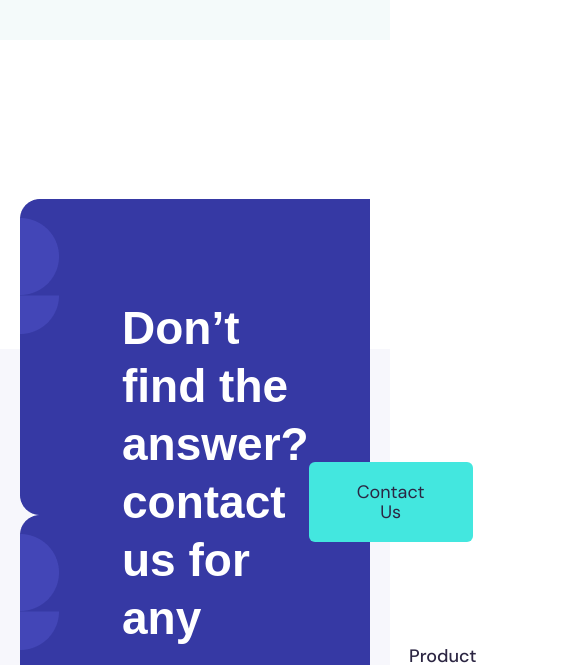
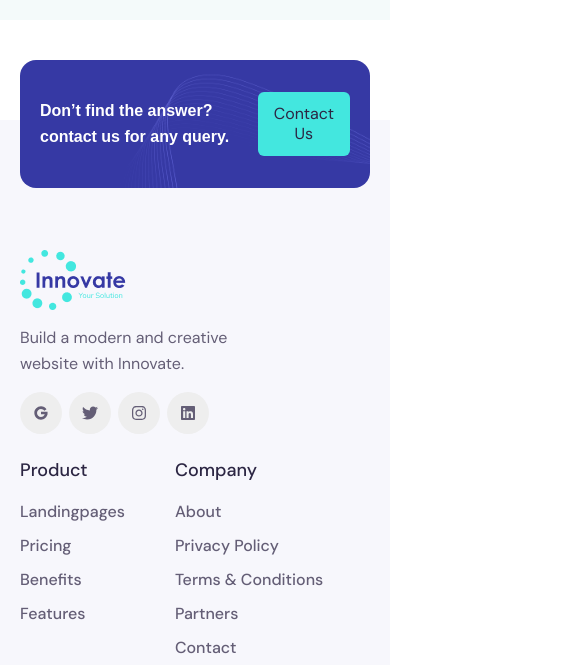
Before and after one commit to nayebislam/Innovatee, a React (Vite) app: page / in a window 390 px wide. Shown: the part 9360-10025 px from the top of the page, 585 px wide, since content can reach past the window. Built offline with nearby package versions, Linux system fonts and the light colour scheme; a web font is replaced by a local one.

Commit message:
footer part responsive added

```diff
--- a/src/components/About/About.jsx
+++ b/src/components/About/About.jsx
@@ -7,7 +7,7 @@ import AboutSlider from './AboutSlider'
 
 const About = () => {
     return (
-        <section className='py-[100px] xl:py-[200px] bg-[#F4FAFA] mb-[309px]'>
+        <section className='py-[90px] xl:py-[200px] bg-[#F4FAFA] '>
             <Container>
                 <div className='xl:flex justify-between items-center'>
                     <div>
--- a/src/components/FotterPart/FotterPart.jsx
+++ b/src/components/FotterPart/FotterPart.jsx
@@ -11,26 +11,26 @@ import { RiTelegram2Fill } from "react-icons/ri";
 
 const FotterPart = () => {
     return (
-        <section className='bg-[#F7F7FC]'>
+        <section className='bg-[#F7F7FC] mt-[100px] xl:mt-[309px]'>
             <Container>
                 <div className='relative'>
 
-                    <div className='absolute left-0 top-[-150px] flex justify-between py-[100px] px-[102px] items-center w-full'
+                    <div className='absolute left-0 top-[-60px] xl:top-[-150px] flex justify-between py-8 px-5 xl:py-[100px] xl:px-[102px] items-center w-full bg-no-repeat bg-center bg-cover rounded-2xl'
                         style={
                             {
                                 backgroundImage: `url(${ContactUsbg})`
                             }
                         }
                     >
-                        <h1 className='max-w-[577px] font-primary font-bold text-[46px] leading-[58px] text-white'>Don’t find the answer? contact us for any query.</h1>
-                        <button className='font-secondary text-lg leading-[20px] text-[#2C2643] py-[20px] px-12 rounded-[6px] bg-secondery cursor-pointer'>Contact Us</button>
+                        <h1 className='max-w-[577px] font-primary font-bold text-[16px] leading-[26px] xl:text-[46px] xl:leading-[58px] text-white'>Don’t find the answer? contact us for any query.</h1>
+                        <button className='font-secondary text-[16px] xl:text-lg leading-[20px] text-[#2C2643] py-3 xl:py-[20px] px-4 xl:px-12 rounded-[6px] bg-secondery cursor-pointer'>Contact Us</button>
                     </div>
-                    <div className=' flex pt-[291px] pb-[86px]'>
+                    <div className='xl:flex pt-[130px] xl:pt-[291px] pb-[50px] xl:pb-[86px]'>
                         <div>
                             <a href="#">
                                 <img src={footerlogo} alt="#footerlogo" />
                             </a>
-                            <p className='max-w-[263px] font-secondary text-[16px] leading-[28px] text-peraColor mt-[28px] mb-[24px]'>Build a modern and creative website with Innovate.</p>
+                            <p className='max-w-[263px] font-secondary text-[16px] leading-[26px] xl:leading-[28px] text-peraColor mt-[15px]  xl:mt-[28px] mb-[15px] xl:mb-[24px]'>Build a modern and creative website with Innovate.</p>
                             <div className='flex gap-[7px]'>
                                 <div className='w-[42px] h-[42px] rounded-full bg-[#EEEEEE] flex justify-center items-center cursor-pointer'>
                                     <CgGoogle className='text-[#645E76]' />
@@ -46,9 +46,9 @@ const FotterPart = () => {
                                 </div>
                             </div>
                         </div>
-                        <div className='flex gap-[81px] ml-[200px]'>
-                            <ul className='flex flex-col gap-[12px]'>
-                                <h2 className='font-secondary font-medium text-lg leading-8 text-titleColor mb-[8px]'>Product</h2>
+                        <div className='flex flex-wrap xl:gap-[81px] xl:ml-[200px] mt-[20px] xl:mt-0'>
+                            <ul className='flex flex-col gap-2 xl:gap-[12px] mr-[50px] xl:mr-0'>
+                                <h2 className='font-secondary font-medium text-lg leading-8 text-titleColor mb-[5px] xl:mb-[8px]'>Product</h2>
                                 <li>
                                     <a className='font-secondary font-medium text-[16px] leading-[26px] text-peraColor' href="#">Landingpages</a>
                                 </li>
@@ -62,8 +62,8 @@ const FotterPart = () => {
                                     <a className='font-secondary font-medium text-[16px] leading-[26px] text-peraColor' href="#">Features</a>
                                 </li>
                             </ul>
-                            <ul className='flex flex-col gap-[12px]'>
-                                <h2 className='font-secondary font-medium text-lg leading-8 text-titleColor mb-[8px]'>Company</h2>
+                            <ul className='flex flex-col gap-2 xl:gap-[12px]'>
+                                <h2 className='font-secondary font-medium text-lg leading-8 text-titleColor mb-[5px] xl:mb-[8px]'>Company</h2>
                                 <li>
                                     <a className='font-secondary font-medium text-[16px] leading-[26px] text-peraColor' href="#">About</a>
                                 </li>
@@ -80,8 +80,8 @@ const FotterPart = () => {
                                     <a className='font-secondary font-medium text-[16px] leading-[26px] text-peraColor' href="#">Contact</a>
                                 </li>
                             </ul>
-                            <ul className='flex flex-col gap-[12px]'>
-                                <h2 className='font-secondary font-medium text-lg leading-8 text-titleColor mb-[8px]'>Resources</h2>
+                            <ul className='flex flex-col gap-2 xl:gap-[12px] mt-[20px] xl:mt-0'>
+                                <h2 className='font-secondary font-medium text-lg leading-8 text-titleColor mb-[5px] xl:mb-[8px]'>Resources</h2>
                                 <li>
                                     <a className='font-secondary font-medium text-[16px] leading-[26px] text-peraColor' href="#">Guides and resources</a>
                                 </li>
@@ -95,9 +95,9 @@ const FotterPart = () => {
                                     <a className='font-secondary font-medium text-[16px] leading-[26px] text-peraColor' href="#">Support</a>
                                 </li>
                             </ul>
-                            <div>
-                                <h2 className='font-secondary font-medium text-lg leading-8 text-titleColor'>Get Latest Updates</h2>
-                                <p className='max-w-[285px] font-secondary font-medium text-[16px] leading-[26px] text-peraColor mb-[32px] mt-[18px]'>Subscribe to our newsletter and get many interesting things every week</p>
+                            <div className='mt-[20px] xl:mt-0'>
+                                <h2 className='font-secondary font-medium text-lg leading-7 xl:leading-8 text-titleColor'>Get Latest Updates</h2>
+                                <p className='max-w-[285px] font-secondary font-medium text-[16px] leading-[26px] text-peraColor mb-[20px] xl:mb-[32px] mt-[10px] xl:mt-[18px]'>Subscribe to our newsletter and get many interesting things every week</p>
                                 <div className='relative items-center'>
                                     <input type="Email" placeholder='Your Email Address' className='w-[269px] py-[14px] pl-[18px] rounded-[5px] bg-transparent outline-0 border-[0.85px] border-[#D2D2D2] placeholder:text-[#B4B6C4] placeholder:font-primary text-black' />
                                     <div className='w-9 h-9 rounded-[6px] bg-primary flex justify-center items-center cursor-pointer absolute top-[9px] right-[24px]'>
@@ -109,7 +109,7 @@ const FotterPart = () => {
                     </div>
                 </div>
                 <div className='border-[3px] border-[#D2D2D2] rounded-[80px]'></div>
-                <div className='py-6'>
+                <div className='py-3.5 xl:py-6'>
                     <p className='font-secondary text-[14px] leading-[20px] text-peraColor'>© 2024 Innovate - All Right Reserved</p>
                 </div>
             </Container>
```
